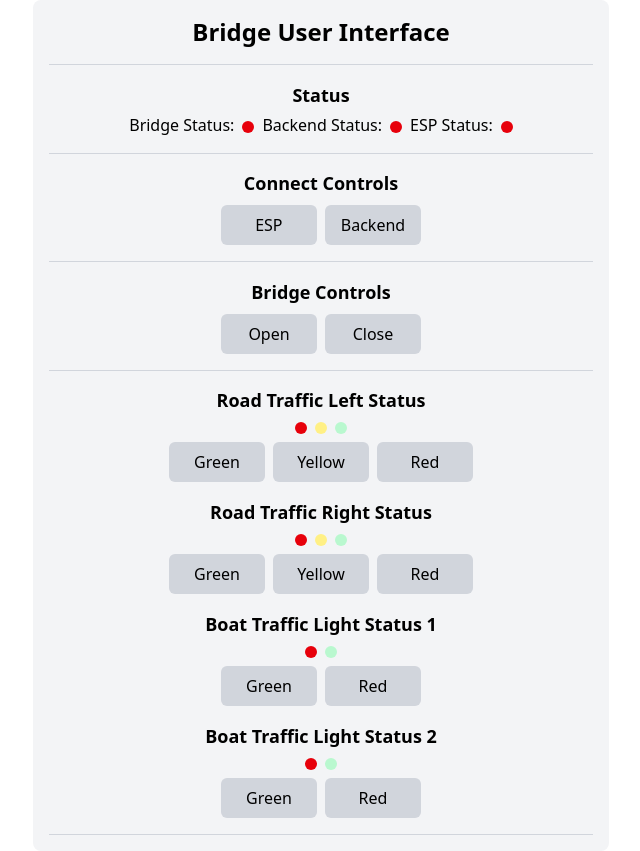
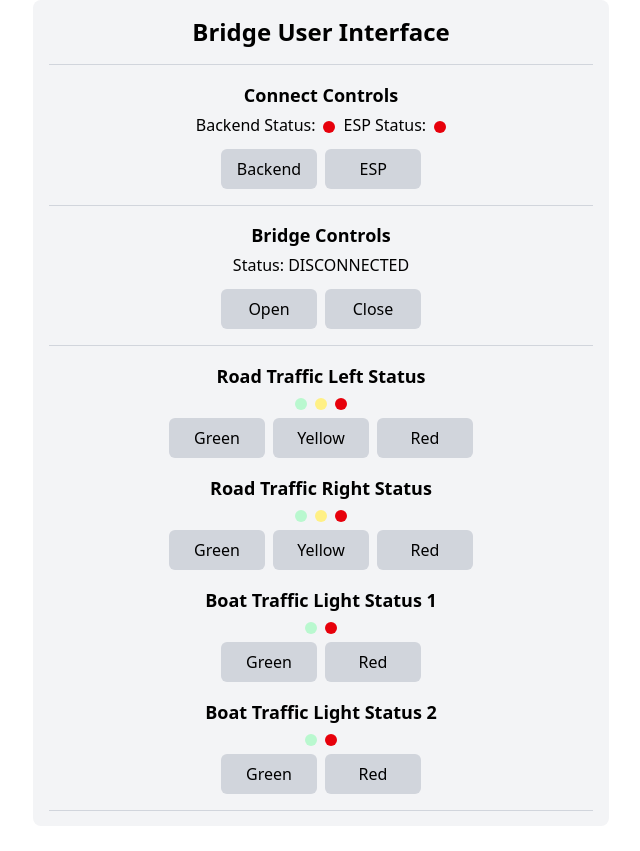
Before and after one commit to joshuawatkins04/ENGG_TuePM, a React (Vite) app in the folder frontend/: page / in a window 1280 px wide. Shown: the whole page, without its empty margins (319-959 px from the left). After the commit the page ends 826 px from the top, so only its background shows below. Built offline with nearby package versions, Linux system fonts and the light colour scheme.

Commit message:
refactor: refactored some components, connected frontend to backend to process the data and display status'

```diff
--- a/frontend/src/App.jsx
+++ b/frontend/src/App.jsx
@@ -1,50 +1,14 @@
 import { useState } from "react";
-import CustomButton from "./components/CustomButton";
 import Divider from "./components/Divider";
-import StatusSection from "./components/StatusSection";
+import StatusControls from "./components/StatusControls";
 import CarTrafficSection from "./components/CarTrafficSection";
 import BoatTrafficSection from "./components/BoatTrafficSection";
-
-const BackendStatus = {
-  CONNECTED: "CONNECTED",
-  CONNECTING: "CONNECTING",
-  DISCONNECTED: "DISCONNECTED",
-};
+import BridgeControls from "./components/BridgeControls";
 
 function App() {
-  const [backendLoading, setBackendLoading] = useState(false);
-  const [backendStatus, setBackendStatus] = useState(() => {
-    return sessionStorage.getItem("backend-status") || BackendStatus.DISCONNECTED;
+  const [bridgeStatus, setBridgeStatus] = useState(() => {
+    return sessionStorage.getItem("bridge-status") || "DISCONNECTED";
   });
-
-  const handleConnectToBackend = async () => {
-    setBackendLoading(true);
-    setBackendStatus(BackendStatus.CONNECTING);
-    sessionStorage.setItem("backend-status", BackendStatus.CONNECTING);
-
-    try {
-      const result = await fetch("http://localhost:9002");
-      const data = await result.text();
-
-      let state = null;
-
-      if (data.startsWith("STATE:")) {
-        state = data.split("STATE:")[1].trim();
-        console.log(state);
-
-        if (state === "RUNNING") {
-          setBackendStatus(BackendStatus.CONNECTED);
-          sessionStorage.setItem("backend-status", BackendStatus.CONNECTED);
-        }
-      }
-    } catch (error) {
-      console.error("Connection error:", error);
-      setBackendStatus(BackendStatus.DISCONNECTED);
-      sessionStorage.setItem("backend-status", BackendStatus.DISCONNECTED);
-    } finally {
-      setBackendLoading(false);
-    }
-  };
 
   return (
     <div className="min-h-screen flex flex-col justify-center items-center mx-2">
@@ -53,29 +17,11 @@ function App() {
 
         <Divider />
 
-        <StatusSection backendStatus={backendStatus} />
+        <StatusControls setBridgeStatus={setBridgeStatus} />
 
         <Divider />
 
-        <div className="flex flex-col justify-center items-center">
-          <h2 className="text-lg font-bold mb-2">Connect Controls</h2>
-
-          <div className="flex items-center justify-center gap-2">
-            <CustomButton text={"ESP"} />
-            <CustomButton text={"Backend"} onClick={handleConnectToBackend} loading={backendLoading} />
-          </div>
-        </div>
-
-        <Divider />
-
-        <div className="flex flex-col justify-center items-center">
-          <h2 className="text-lg font-bold mb-2">Bridge Controls</h2>
-
-          <div className="flex items-center justify-center gap-2">
-            <CustomButton text={"Open"} />
-            <CustomButton text={"Close"} />
-          </div>
-        </div>
+        <BridgeControls bridgeStatus={bridgeStatus} />
 
         <Divider />
 
--- a/frontend/src/components/BoatTrafficSection.jsx
+++ b/frontend/src/components/BoatTrafficSection.jsx
@@ -4,7 +4,7 @@ import CustomButton from "./CustomButton";
 function BoatTrafficSection({ title }) {
   const [activeLight, setActiveLight] = useState("red");
 
-  const lights = ["red", "green"];
+  const lights = ["green", "red"];
 
   const activeColours = {
     red: "bg-red-600",
--- /dev/null
+++ b/frontend/src/components/BridgeControls.jsx
@@ -0,0 +1,17 @@
+import CustomButton from "./CustomButton";
+
+function BridgeControls({ bridgeStatus }) {
+  return (
+    <section className="flex flex-col justify-center items-center">
+      <h2 className="text-lg font-bold mb-1">Bridge Controls</h2>
+      <h2 className="text-md font-medium mb-3">Status: {bridgeStatus || "Unavailable"}</h2>
+
+      <div className="flex items-center justify-center gap-2">
+        <CustomButton text={"Open"} />
+        <CustomButton text={"Close"} />
+      </div>
+    </section>
+  );
+}
+
+export default BridgeControls;
--- a/frontend/src/components/CarTrafficSection.jsx
+++ b/frontend/src/components/CarTrafficSection.jsx
@@ -4,7 +4,7 @@ import CustomButton from "./CustomButton";
 function CarTrafficSection({ title }) {
   const [activeLight, setActiveLight] = useState("red");
 
-  const lights = ["red", "yellow", "green"];
+  const lights = ["green", "yellow", "red"];
 
   const activeColours = {
     red: "bg-red-600",
--- /dev/null
+++ b/frontend/src/components/StatusControls.jsx
@@ -0,0 +1,85 @@
+import { useState } from "react";
+import CustomButton from "./CustomButton";
+
+const BackendStatus = {
+  CONNECTED: "CONNECTED",
+  CONNECTING: "CONNECTING",
+  DISCONNECTED: "DISCONNECTED",
+};
+
+const EspStatus = {
+  CONNECTED: "CONNECTED",
+  DISCONNECTED: "DISCONNECTED",
+};
+
+const BridgeStatus = {
+  OPEN: "OPEN",
+  CLOSED: "CLOSED",
+  DISCONNECTED: "DISCONNECTED",
+};
+
+function StatusControls({ setBridgeStatus }) {
+  const [backendLoading, setBackendLoading] = useState(false);
+  const [backendStatus, setBackendStatus] = useState(() => {
+    return sessionStorage.getItem("backend-status") || BackendStatus.DISCONNECTED;
+  });
+  const [espStatus, setEspStatus] = useState(() => {
+    return sessionStorage.getItem("esp-status") || EspStatus.DISCONNECTED;
+  });
+
+  const getColour = (status) => {
+    switch (status) {
+      case "CONNECTED":
+        return "bg-green-600";
+      case "CONNECTING":
+        return "bg-blue-600";
+      case "DISCONNECTED":
+      default:
+        return "bg-red-600";
+    }
+  };
+
+  const handleConnectToBackend = async () => {
+    setBackendLoading(true);
+    setBackendStatus(BackendStatus.CONNECTING);
+    sessionStorage.setItem("backend-status", BackendStatus.CONNECTING);
+
+    try {
+      const result = await fetch("http://localhost:9002/api/status");
+      const data = await result.json();
+
+      setBackendStatus(data.backend);
+      setBridgeStatus(data.bridge);
+      setEspStatus(data.esp);
+
+      sessionStorage.setItem("backend-status", data.backend);
+      sessionStorage.setItem("bridge-status", data.bridge);
+      sessionStorage.setItem("esp-status", data.esp);
+    } catch (error) {
+      console.error("Connection error:", error);
+      setBackendStatus(BackendStatus.DISCONNECTED);
+      sessionStorage.setItem("backend-status", BackendStatus.DISCONNECTED);
+    } finally {
+      setBackendLoading(false);
+    }
+  };
+
+  return (
+    <section className="flex flex-col justify-center items-center">
+      <h2 className="text-lg font-bold mb-1">Connect Controls</h2>
+      <div className="flex items-center justify-center gap-2 mb-3">
+        <h2 className="text-md font-medium">Backend Status:</h2>
+        <button className={`w-3 h-3 mt-1 rounded-full ${getColour(backendStatus)}`} />
+        <h2 className="text-md font-medium">ESP Status:</h2>
+        <button className={`w-3 h-3 mt-1 rounded-full ${getColour(espStatus)}`} />
+      </div>
+
+      <div className="flex items-center justify-center gap-2">
+        <CustomButton text={"Backend"} onClick={handleConnectToBackend} loading={backendLoading} />
+        <CustomButton text={"ESP"} />
+      </div>
+    </section>
+  );
+}
+
+export default StatusControls;
--- a/frontend/src/components/StatusSection.jsx
+++ /dev/null
@@ -1,61 +0,0 @@
-/**
- * Need to implement
- *
- * General guide:
- *
- * 1. Need functions to get the state of the bridge,
- * backend and ESP.
- * 2. Based on this state, the colour should correspond
- * to that state
- *      - For example: red for disconnected, green for connected, blue for connecting
- *      - Should be done using a useState()
- */
-
-import { useEffect, useState } from "react";
-
-function StatusSection({ backendStatus }) {
-  // Example useState for implementation
-  const [bridgeStatus, setBridgeStatus] = useState(false);
-
-  /**
-   * Need to send a request for the status from backend, respond accordingly
-   */
-  useEffect(() => {
-    const getBridgeStatus = () => {
-      const something = false;
-      if (something) {
-        setBridgeStatus(true);
-      }
-    };
-
-    getBridgeStatus();
-  }, []);
-
-  const getColour = (status) => {
-    switch (status) {
-      case "CONNECTED":
-        return "bg-green-600";
-      case "CONNECTING":
-        return "bg-blue-600";
-      case "DISCONNECTED":
-      default:
-        return "bg-red-600";
-    }
-  };
-
-  return (
-    <section className="flex flex-col justify-center items-center">
-      <h2 className="text-lg font-bold mb-1">Status</h2>
-      <div className="flex items-center justify-center gap-2">
-        <h2 className="text-md font-medium">Bridge Status:</h2>
-        <button className={`w-3 h-3 mt-1 rounded-full ${bridgeStatus ? "bg-green-600" : "bg-red-600"}`} />
-        <h2 className="text-md font-medium">Backend Status:</h2>
-        <button className={`w-3 h-3 mt-1 rounded-full ${getColour(backendStatus)}`} />
-        <h2 className="text-md font-medium">ESP Status:</h2>
-        <button className="bg-red-600 w-3 h-3 mt-1 rounded-full" />
-      </div>
-    </section>
-  );
-}
-
-export default StatusSection;
```
